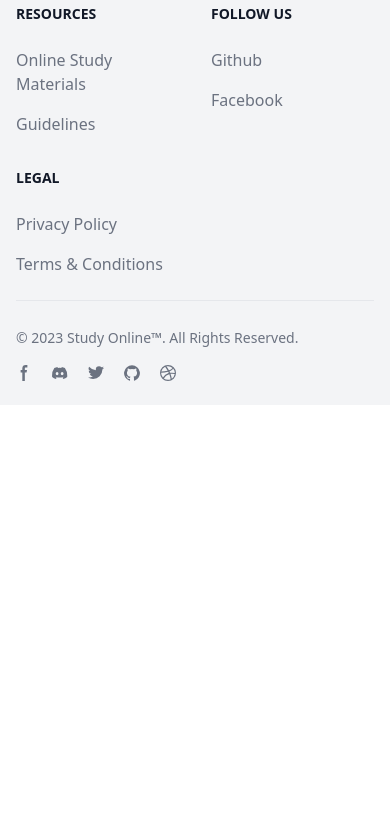
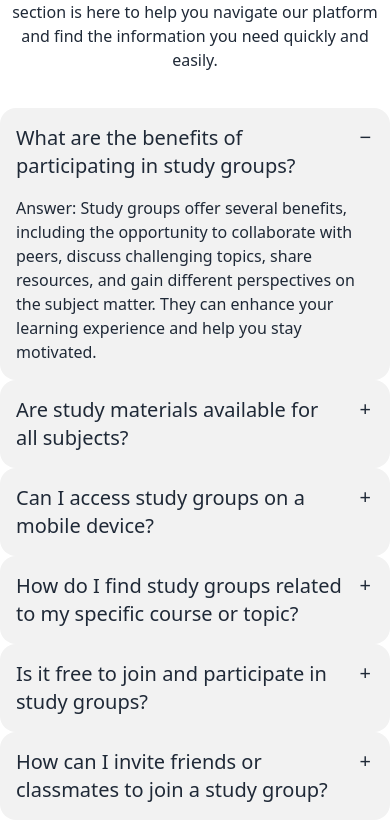
Before and after one commit to Mithun4450/m11a11-online-group-study-client, a React (Vite) app: page / in a window 390 px wide. Shown: the part 1439-2264 px from the top of the page. Before the commit the page ends 1844 px from the top, so only its background shows below. Built offline with nearby package versions, Linux system fonts and the light colour scheme; no server answers.

Commit message:
FAQ part has been completed

```diff
--- /dev/null
+++ b/src/components/FrequentlyAskedQuestions/FrequentlyAskedQuestions.jsx
@@ -0,0 +1,88 @@
+
+
+const FrequentlyAskedQuestions = () => {
+    return (
+        <div>
+            <div className=" md:w-3/4 lg:w-1/2 mx-auto mb-9">
+              <h1 className="text-4xl font-bold text-center mb-5">Welcome to our Study Online FAQ</h1>
+              <p className="text-base font-medium text-center">If you have questions, we have answers. This FAQ section is here to help you navigate our platform and find the information you need quickly and easily.</p>
+            </div>
+
+            <div className="collapse collapse-plus bg-base-200">
+                    <input type="radio" name="my-accordion-3" checked="checked" />
+
+                    <div className="collapse-title text-xl font-medium">
+                    What are the benefits of participating in study groups?
+                    </div>
+
+                    <div className="collapse-content">
+                        <p>Answer: Study groups offer several benefits, including the opportunity to collaborate with peers, discuss challenging topics, share resources, and gain different perspectives on the subject matter. They can enhance your learning experience and help you stay motivated.</p>
+                    </div>
+            </div>
+
+
+            <div className="collapse collapse-plus bg-base-200">
+                <input type="radio" name="my-accordion-3" />
+
+                <div className="collapse-title text-xl font-medium">
+                Are study materials available for all subjects?
+                </div>
+
+                <div className="collapse-content">
+                    <p>Answer: Yes, our study group website offers study materials for a wide range of subjects and topics. You can explore our library to find resources, including notes, videos, quizzes, and more, for various academic disciplines and professional courses.</p>
+                </div>
+            </div>
+
+
+            <div className="collapse collapse-plus bg-base-200">
+                <input type="radio" name="my-accordion-3" />
+                <div className="collapse-title text-xl font-medium">
+                Can I access study groups on a mobile device?
+                </div>
+                <div className="collapse-content">
+                    <p>Answer: Yes, our study group website is mobile-responsive. You can access study groups, materials, and discussions on your smartphone or tablet by using our mobile app or simply visiting the website in your mobile browser. The mobile app is available for both iOS and Android devices.</p>
+                </div>
+            </div>
+
+
+            <div className="collapse collapse-plus bg-base-200">
+                <input type="radio" name="my-accordion-3" />
+                <div className="collapse-title text-xl font-medium">
+                How do I find study groups related to my specific course or topic?
+                </div>
+                <div className="collapse-content">
+                    <p>Answer: To find study groups related to your course or topic, you can use the search feature on our website. Enter keywords, course names, or subjects, and you'll be presented with a list of relevant study groups. You can also filter and sort the results to narrow down your choices.</p>
+                </div>
+            </div>
+
+
+            <div className="collapse collapse-plus bg-base-200">
+                <input type="radio" name="my-accordion-3" />
+                <div className="collapse-title text-xl font-medium">
+                Is it free to join and participate in study groups?
+                </div>
+                <div className="collapse-content">
+                    <p>Answer: Yes, joining and participating in most study groups on our website is free. However, some study groups may offer premium features or materials for a fee. Always check the group's details for any associated costs.</p>
+                </div>
+            </div>
+
+
+            <div className="collapse collapse-plus bg-base-200">
+                <input type="radio" name="my-accordion-3" />
+                <div className="collapse-title text-xl font-medium">
+                How can I invite friends or classmates to join a study group?
+                </div>
+                <div className="collapse-content">
+                    <p>Answer: To invite friends or classmates to join a study group, navigate to the group's page and look for the "Invite Members" or "Share" option. You can share the group's link via email, social media, or other messaging platforms to invite others to join.</p>
+                </div>
+            </div>
+
+
+        </div>
+
+
+
+    );
+};
+
+export default FrequentlyAskedQuestions;
--- a/src/components/Home/Home.jsx
+++ b/src/components/Home/Home.jsx
@@ -1,5 +1,7 @@
 import Banner from "../Banner/Banner";
 import Feature from "../Feature/Feature";
+import FrequentlyAskedQuestions from "../FrequentlyAskedQuestions/FrequentlyAskedQuestions";
+
 
 
 const Home = () => {
@@ -7,6 +9,8 @@ const Home = () => {
         <div>
             <Banner></Banner>
             <Feature></Feature>
+            <FrequentlyAskedQuestions></FrequentlyAskedQuestions>
+
 
         </div>
     );
```
